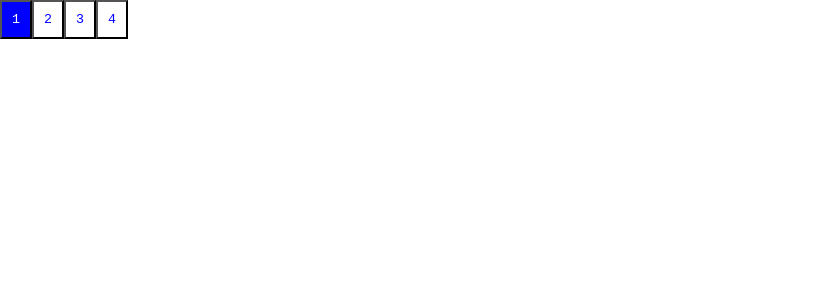
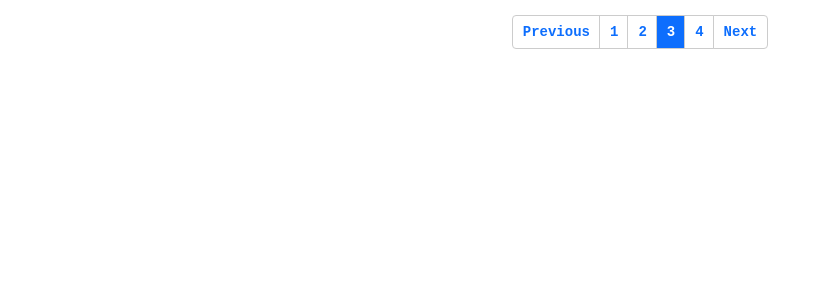
Before and after one commit to AndriyBroda/first-react-app, a React (Create React App) app: page / in a window 1280 px wide. Shown: the top 300 px of the page, without its empty margins (0-831 px from the left). Built offline with nearby package versions, Linux system fonts and the light colour scheme.

Commit message:
Finished creation of pagination

```diff
--- a/src/App.tsx
+++ b/src/App.tsx
@@ -5,11 +5,12 @@ import Pagination from './components/Pagination';
 function App() {
   return (
     <Pagination
-      activePage={1}
-      totalItems={10}
+      activePage={3}
+      totalItems={11}
       perPage={3}
+      withActions={true}
       classes={{ btn: 'pagination__btn' }}
-      onChangePage={newPage => console.log('Page: ' + newPage)}
+      onChangePage={newPage => console.log(`Switched to page: #${newPage}`)}
     />
   );
 }
--- a/src/components/Pagination.module.scss
+++ b/src/components/Pagination.module.scss
@@ -1,11 +1,43 @@
+$color-white: #fff;
+$color-blue: #0d6efd;
+$color-gray: #ccc;
+$color-darkgray: #777;
+
+.pagination {
+  display: inline-block;
+  border-radius: 4px;
+}
+
 .btn {
   display: inline-block;
-  padding: 10px;
+  padding: 8px 10px;
+  font-size: 0.875em;
   font-family: monospace;
-  color: blue;
-  background: white;
+  font-weight: bold;
+  color: $color-blue;
+  background: $color-white;
+  border: 1px solid $color-gray;
+  box-shadow: none;
+  margin: 0 -1px;
+  outline: none;
+  cursor: pointer;
+  &:first-child {
+    border-radius: 4px 0 0 4px;
+  }
+  &:last-child {
+    border-radius: 0 4px 4px 0;
+  }
+
   &.active {
-    color: white;
-    background: blue;
+    color: $color-white;
+    background: $color-blue;
   }
 }
+
+.actionBtn {
+  color: $color-blue;
+  transition: all 0.4s ease;
+  &[disabled] {
+    color: $color-gray;
+  }
+}
--- a/src/components/Pagination.tsx
+++ b/src/components/Pagination.tsx
@@ -1,4 +1,4 @@
-import React, { useState } from 'react';
+import React, { useEffect, useState } from 'react';
 
 import cn from 'classnames';
 import css from './Pagination.module.scss';
@@ -26,23 +26,52 @@ const Pagination = ({
   const pagesNumber = Math.ceil(totalItems / perPage);
 
   const [currentPage, setCurrentPage] = useState(activePage);
+
+  useEffect(() => {
+    // I'm using it to display info after changing the page
+    onChangePage?.(currentPage);
+  }, [onChangePage, currentPage]);
+
   return (
-    <div className='pagination'>
-      {Array.from({ length: pagesNumber }).map((item, index) => (
+    <div className={cn(css.pagination)}>
+      {withActions && (
         <button
-          className={cn(classes?.btn, css.btn, {
-            [css.active]: currentPage === index + 1,
-            [classes?.activeBtn || '']: currentPage === index + 1
-          })}
-          onClick={() => {
-            onChangePage?.(index + 1);
-            setCurrentPage(index + 1);
-          }}
-          key={index}
+          className={cn(css.btn, css.actionBtn)}
+          onClick={() => setCurrentPage(currentPage - 1)}
+          disabled={currentPage - 1 <= 0}
         >
-          {index + 1}
+          Previous
         </button>
-      ))}
+      )}
+
+      {[...Array(pagesNumber)].map((page, index) => {
+        const pageNumber = index + 1;
+
+        return (
+          <button
+            className={cn(css.btn, classes?.btn, {
+              [css.active]: currentPage === pageNumber,
+              [classes?.activeBtn || '']: currentPage === pageNumber
+            })}
+            onClick={() => {
+              setCurrentPage(pageNumber);
+            }}
+            key={pageNumber}
+          >
+            {pageNumber}
+          </button>
+        );
+      })}
+
+      {withActions && (
+        <button
+          className={cn(css.btn, css.actionBtn)}
+          onClick={() => setCurrentPage(currentPage + 1)}
+          disabled={currentPage + 1 > pagesNumber}
+        >
+          Next
+        </button>
+      )}
     </div>
   );
 };
--- a/src/index.scss
+++ b/src/index.scss
@@ -4,6 +4,9 @@ body {
     'Fira Sans', 'Droid Sans', 'Helvetica Neue', sans-serif;
   -webkit-font-smoothing: antialiased;
   -moz-osx-font-smoothing: grayscale;
+  font-size: 16px;
+  padding: 15px;
+  text-align: center;
 }
 
 code {
```
